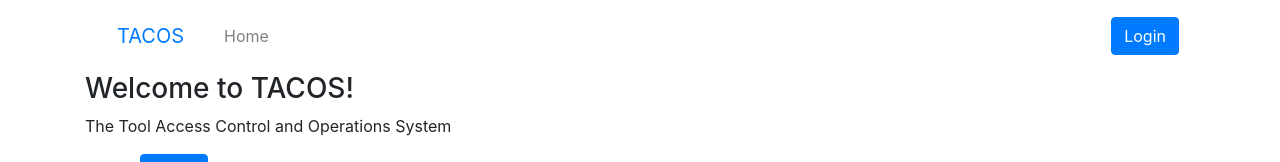
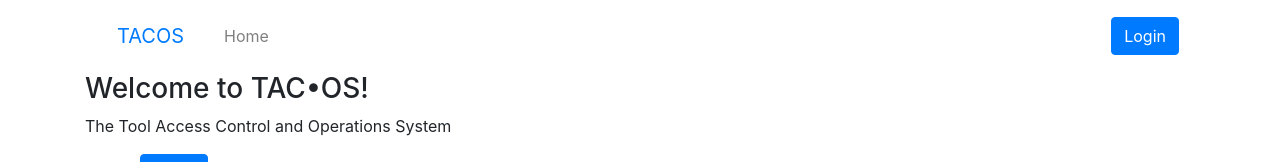
Before and after one commit to vhs/atoms-frontend, a React (Create React App) app: page / in a window 1280 px wide. Shown: the top 162 px of the page. Built offline with nearby package versions, Linux system fonts and the light colour scheme; no server answers.

Commit message:
adding more •'s

```diff
--- a/public/index.html
+++ b/public/index.html
@@ -7,7 +7,7 @@
     <meta name="theme-color" content="#000000" />
     <meta
       name="description"
-      content="Tool Access Control and Operations System (TACOS)."
+      content="Tool Access Control and Operations System (TAC•OS)."
     />
     <link rel="apple-touch-icon" href="%PUBLIC_URL%/logo192.png" />
     <!--
--- a/src/Pages/Home/index.js
+++ b/src/Pages/Home/index.js
@@ -13,7 +13,7 @@ class Menu extends Component {
         return (
             <Row>
                 <Col>
-                    <h3>Welcome to TACOS!</h3>
+                    <h3>Welcome to TAC•OS!</h3>
                     <p>The Tool Access Control and Operations System</p>
                     <p>Please <a href="/login" className="btn btn-primary">Login</a> to unlock or manage tools!</p>
                 </Col>
--- a/src/Pages/Login/index.js
+++ b/src/Pages/Login/index.js
@@ -42,7 +42,7 @@ class Login extends Component {
                 </Row>
                 <Row className="spacious">
                     <Col>
-                        To access TACOS, your membership account needs to be linked to one of the providers above. You can link your membership account below:<br />
+                        To access TAC•OS, your membership account needs to be linked to one of the providers above. You can link your membership account below:<br />
                         <a href="https://membership.vanhack.ca">NOMOS</a>
                     </Col>
                 </Row>
```
